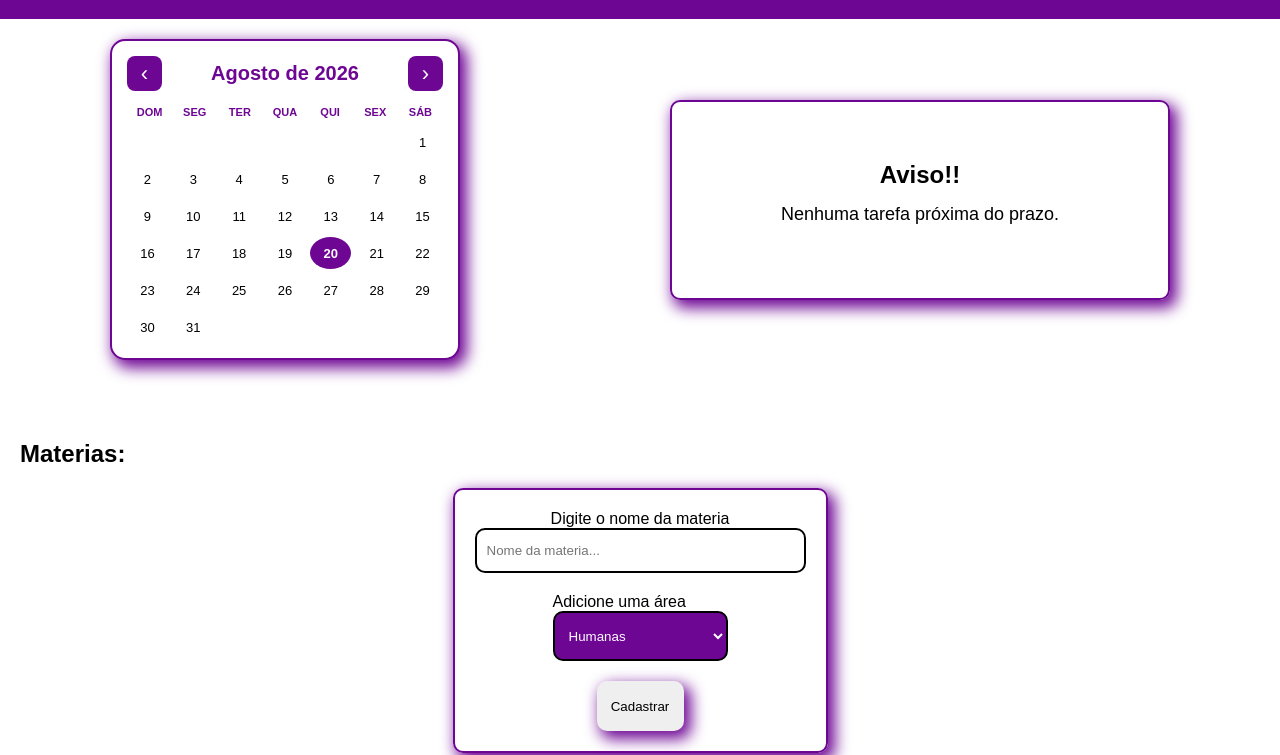
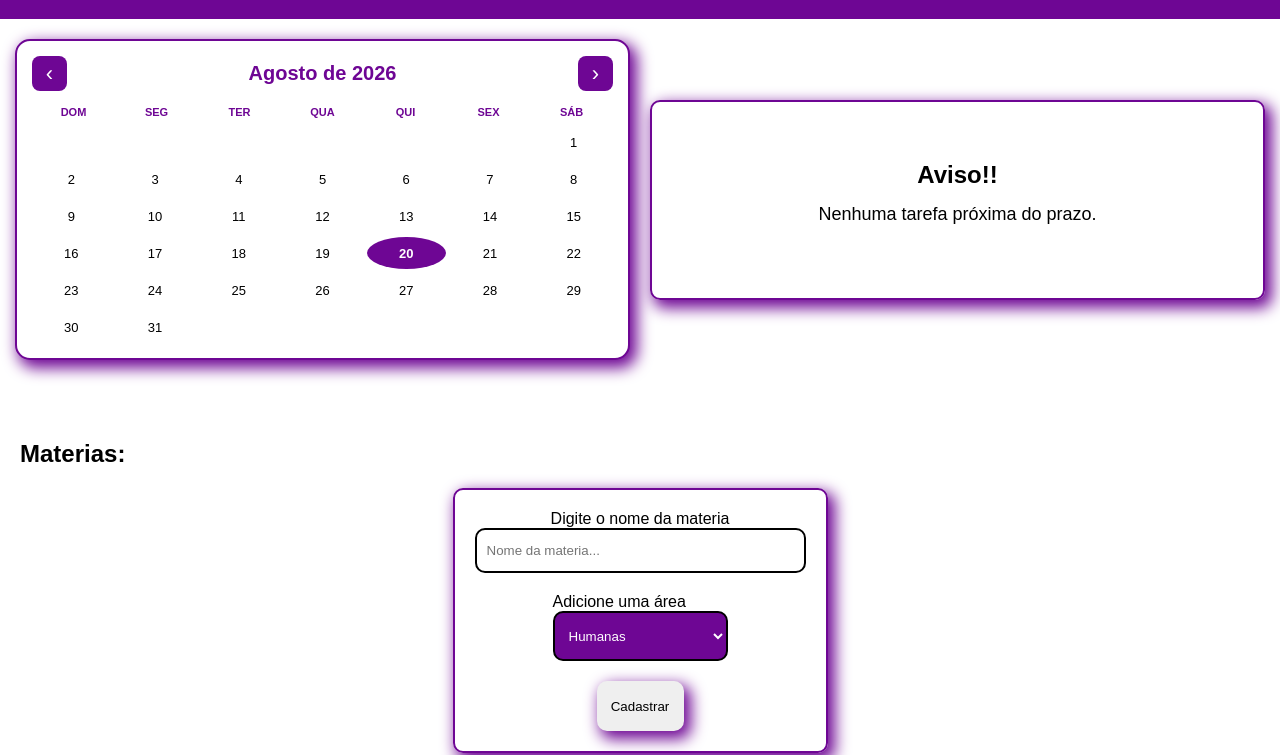
Before and after one commit to mcabetee/Projeto-1, a plain HTML site: page HTML/principal.html in a window 1280 px wide. Shown: the part 81-836 px from the top of the page. Drawn offline with Linux system fonts and the light colour scheme.

Commit message:
versão 20 - arrumando o layout do site

```diff
--- a/CSS/principal.css
+++ b/CSS/principal.css
@@ -74,7 +74,7 @@ main {
 
     min-height: 300px;
 
-    width: 350px;
+    width: 700px;
 
     background-color: white;
 
@@ -266,7 +266,7 @@ main {
 
     height: 200px;
 
-    width: 500px;
+    width: 700px;
 
     max-width: 100%;
 
```
